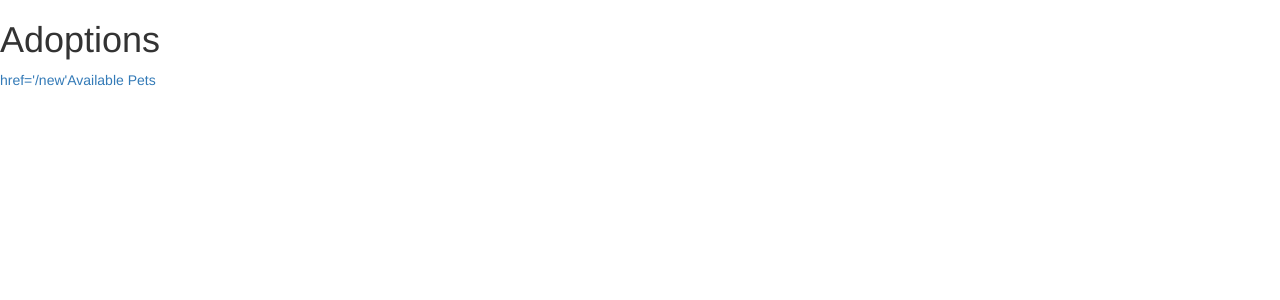
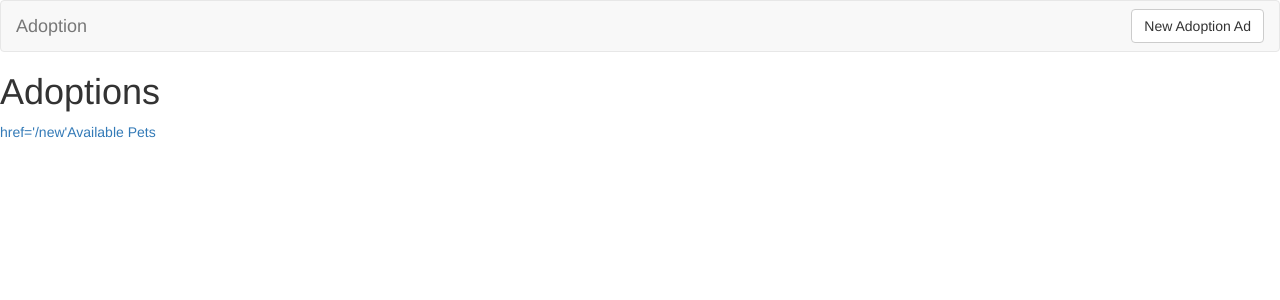
Before and after one commit to squeaky1273/adoption_contractor_project, a Flask app: page / in a window 1280 px wide. Shown: the top 300 px of the page. Run offline with Flask 2, Linux system fonts and the light colour scheme; data that the repository does not hold is empty; some libraries are stand-ins or nearby versions.

Commit message:
added partials_navbar.html

```diff
--- a/templates/base.html
+++ b/templates/base.html
@@ -9,6 +9,7 @@
     <link rel='stylesheet' href='https://maxcdn.bootstrapcdn.com/bootstrap/3.3.7/css/bootstrap.min.css'>
 </head>
 <body>
+    {% include 'partials/navbar.html' %}
 
     {% block content %}{% endblock %}
 
--- /dev/null
+++ b/templates/partials/navbar.html
@@ -0,0 +1,14 @@
+<!-- templates/partials/navbar.html -->
+
+<nav class='navbar navbar-default'>
+    <div class='container-fluid'>
+        <div class='navbar-header'>
+            <a class='navbar-brand' href='/'>
+                Adoption
+            </a>
+        </div>
+        <div class='pull-right'>
+            <a href='/adoptions/new' class='btn btn-default navbar-btn'>New Adoption Ad</a>
+        </div>
+    </div>
+</nav>
```
